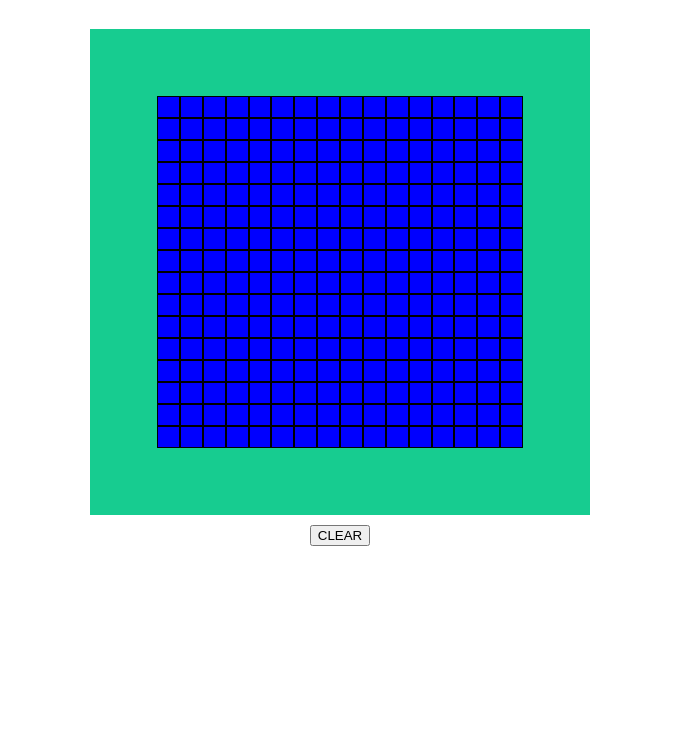
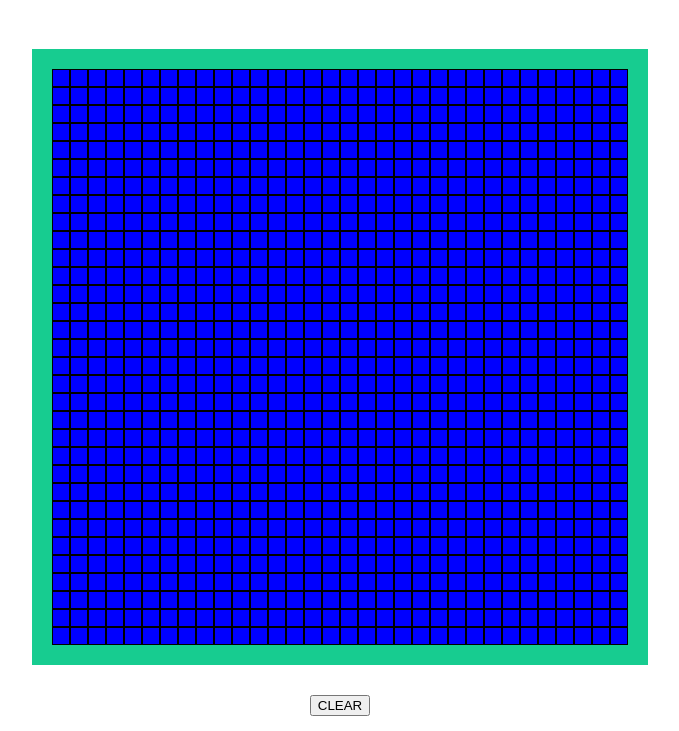
Before and after one commit to erusid/etch-a-sketch, a plain HTML site: page index.html in a window 1280 px wide. Shown: the part 69-800 px from the top of the page, without its empty margins (300-979 px from the left). Drawn offline with Linux system fonts and the light colour scheme.

Commit message:
created divs using nested for loops updated CSS to include newly created rows and columns

```diff
--- a/etch.js
+++ b/etch.js
@@ -1,3 +1,4 @@
+
 const container = document.createElement('div');
 container.classList.add('container');
 document.body.appendChild(container);
@@ -7,17 +8,25 @@ clear.classList.add('clear');
 clear.textContent = "CLEAR";
 document.body.appendChild(clear);
 
-function createDivs(num1, num2) {
+function createDivs(rows, cols) {
 
-    for ( i = 0; i < num1 * num2; i++ ) {
+    for (i = 0; i < rows; i++) {
 
-        let squares = document.createElement('div');
-        squares.classList.add('squares');
-        container.appendChild(squares);
+        let row = document.createElement('div');
+        row.classList.add('rows');
+        container.appendChild(row);
 
-        squares.addEventListener('mousedown', (e) => {
-            squares.style.backgroundColor = 'black';
-        });
+
+        for (j = 0; j < cols; j++) {
+
+            let col = document.createElement('div');
+            col.classList.add('columns');
+            row.appendChild(col);
+
+            col.addEventListener('mousedown', (e) => {
+                col.style.backgroundColor = 'black';
+            });
+        }
     }
 }
 
@@ -31,6 +40,6 @@ function clearDivs() {
     location.reload();
 }
 
-createDivs(16, 16);
+createDivs(32, 32);
 
 clear.addEventListener('click', clearDivs);
--- a/style.css
+++ b/style.css
@@ -11,24 +11,21 @@ body {
 
 .container {
     background-color: rgb(23, 204, 144);
-    width: 500px;
-    height: auto;
     display: flex;
     /*flex-direction: column;*/
     flex-wrap: wrap;
-    margin: 10px;
-    padding: 67px;
+    margin: 30px;
+    padding: 20px;
 }
 
-.squares {
-    padding: 10px;
-    flex: 1;
+.rows .columns:hover {
+    background-color: black;
+}
+
+.rows .columns {
+
+    padding: 8px;
     border: 1px;
     background-color: blue;
     border-style: solid;
-
 }
-
-.squares:hover {
-    background-color: black;
-}
```
